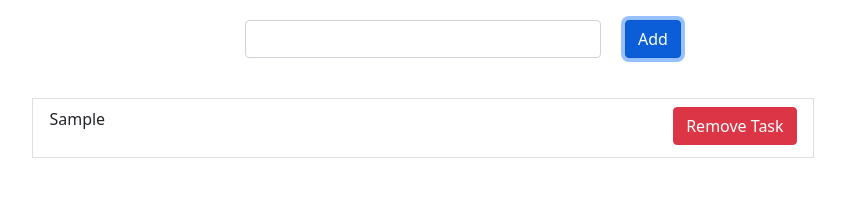
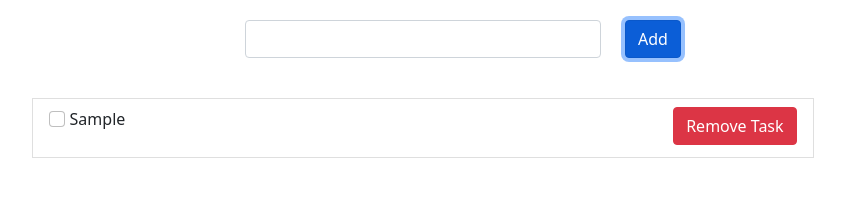
Before and after one commit to koziel101/To-doKeeper, an Angular app in the folder TodoKeeper/: page / in a window 1280 px wide. Both pictures are taken after typing "Sample" into the empty fields and a click on the button "Add". Shown: the top 208 px of the page, without its empty margins (167-1012 px from the left). Built offline with nearby package versions, Linux system fonts and the light colour scheme.

Commit message:
Adding possibility to mark a task as done with a checkbox

```diff
--- a/TodoKeeper/src/app/app.component.html
+++ b/TodoKeeper/src/app/app.component.html
@@ -19,7 +19,10 @@
     <ul class="list-group" *ngFor="let task of tasks; let i = index">
       <div class="d-flex justify-content-center">
         <li class="list-group-item">
-          {{task}}
+          <input type="checkbox" class="form-check-input" (click)="taskDoneUndone()">
+          <span [ngStyle]="{'textDecoration' : taskDone === true ? 'line-through' : 'none'}">
+            {{task}}
+          </span>
           <button class="btn btn-danger" style="float: right;" type="button" (click)="deleteTask(i)">Remove
             Task</button>
         </li>
--- a/TodoKeeper/src/app/app.component.ts
+++ b/TodoKeeper/src/app/app.component.ts
@@ -10,7 +10,8 @@ export class AppComponent {
 
   public tasks: string[] = [];
   public newTask = "";
-  containsTask = false;
+  public containsTask = false;
+  public taskDone = false;
 
   public addTask() {
     if (this.newTask != '') {
@@ -26,4 +27,12 @@ export class AppComponent {
       this.containsTask = false;
     }
   }
+
+  public taskDoneUndone() {
+    if (this.taskDone) {
+      this.taskDone = false;
+    } else {
+      this.taskDone = true;
+    }
+  }
 }
```
